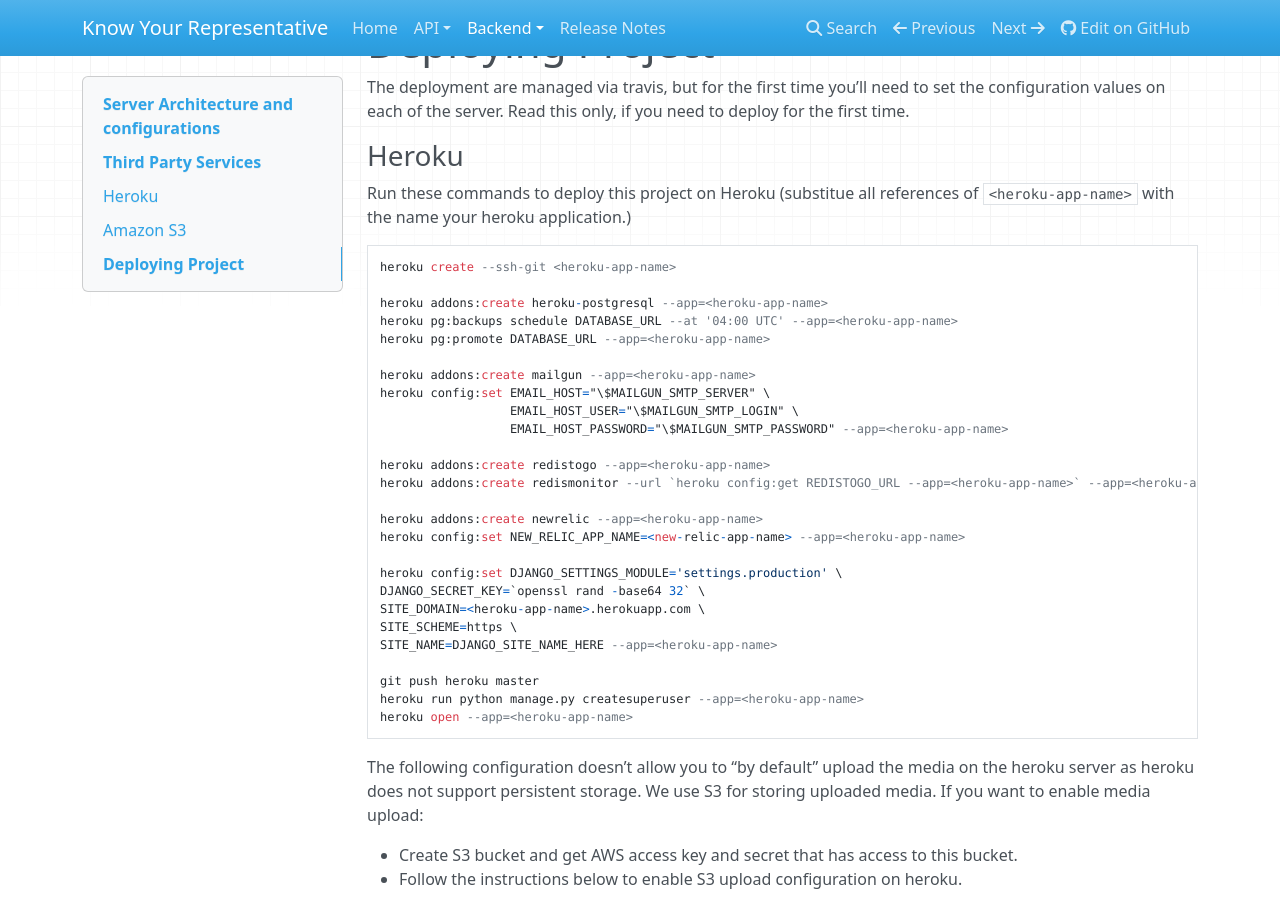
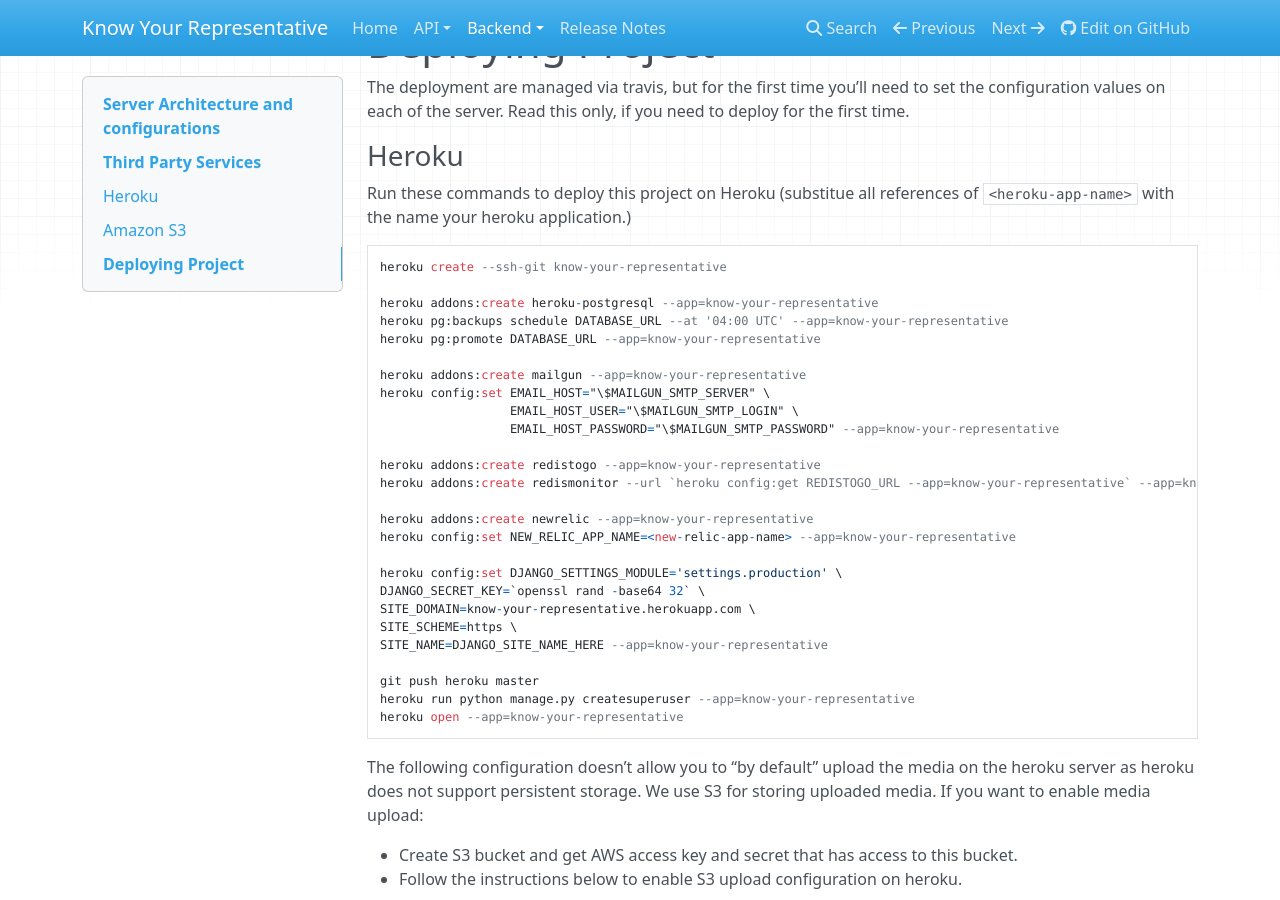
Before and after one commit to aniketmaithani/know-your-representative, an MkDocs documentation site: the page built from docs/backend/server_config.md, in a window 1280 px wide and 900 px high, scrolled down 677 px. Built offline with MkDocs 1.6.1, drawn with Linux system fonts in a browser that asks for light colours; nearby versions of some CDN libraries; old or Windows-style settings are respelled for this version of MkDocs.

Commit message:
docs(server_config): updated docs

````diff
--- a/docs/backend/server_config.md
+++ b/docs/backend/server_config.md
@@ -36,32 +36,32 @@ The deployment are managed via travis, but for the first time you'll need to set
 Run these commands to deploy this project on Heroku (substitue all references of `<heroku-app-name>` with the name your heroku application.)
 
 ```
-heroku create --ssh-git <heroku-app-name>
+heroku create --ssh-git know-your-representative
 
-heroku addons:create heroku-postgresql --app=<heroku-app-name>
-heroku pg:backups schedule DATABASE_URL --at '04:00 UTC' --app=<heroku-app-name>
-heroku pg:promote DATABASE_URL --app=<heroku-app-name>
+heroku addons:create heroku-postgresql --app=know-your-representative
+heroku pg:backups schedule DATABASE_URL --at '04:00 UTC' --app=know-your-representative
+heroku pg:promote DATABASE_URL --app=know-your-representative
 
-heroku addons:create mailgun --app=<heroku-app-name>
+heroku addons:create mailgun --app=know-your-representative
 heroku config:set EMAIL_HOST="\$MAILGUN_SMTP_SERVER" \
                   EMAIL_HOST_USER="\$MAILGUN_SMTP_LOGIN" \
-                  EMAIL_HOST_PASSWORD="\$MAILGUN_SMTP_PASSWORD" --app=<heroku-app-name>
+                  EMAIL_HOST_PASSWORD="\$MAILGUN_SMTP_PASSWORD" --app=know-your-representative
 
-heroku addons:create redistogo --app=<heroku-app-name>
-heroku addons:create redismonitor --url `heroku config:get REDISTOGO_URL --app=<heroku-app-name>` --app=<heroku-app-name>
+heroku addons:create redistogo --app=know-your-representative
+heroku addons:create redismonitor --url `heroku config:get REDISTOGO_URL --app=know-your-representative` --app=know-your-representative
 
-heroku addons:create newrelic --app=<heroku-app-name>
-heroku config:set NEW_RELIC_APP_NAME=<new-relic-app-name> --app=<heroku-app-name>
+heroku addons:create newrelic --app=know-your-representative
+heroku config:set NEW_RELIC_APP_NAME=<new-relic-app-name> --app=know-your-representative
 
 heroku config:set DJANGO_SETTINGS_MODULE='settings.production' \
 DJANGO_SECRET_KEY=`openssl rand -base64 32` \
-SITE_DOMAIN=<heroku-app-name>.herokuapp.com \
+SITE_DOMAIN=know-your-representative.herokuapp.com \
 SITE_SCHEME=https \
-SITE_NAME=DJANGO_SITE_NAME_HERE --app=<heroku-app-name>
+SITE_NAME=DJANGO_SITE_NAME_HERE --app=know-your-representative
 
 git push heroku master
-heroku run python manage.py createsuperuser --app=<heroku-app-name>
-heroku open --app=<heroku-app-name>
+heroku run python manage.py createsuperuser --app=know-your-representative
+heroku open --app=know-your-representative
 ```
 
 The following configuration doesn't allow you to "by default" upload the media on the heroku server as heroku does
````
